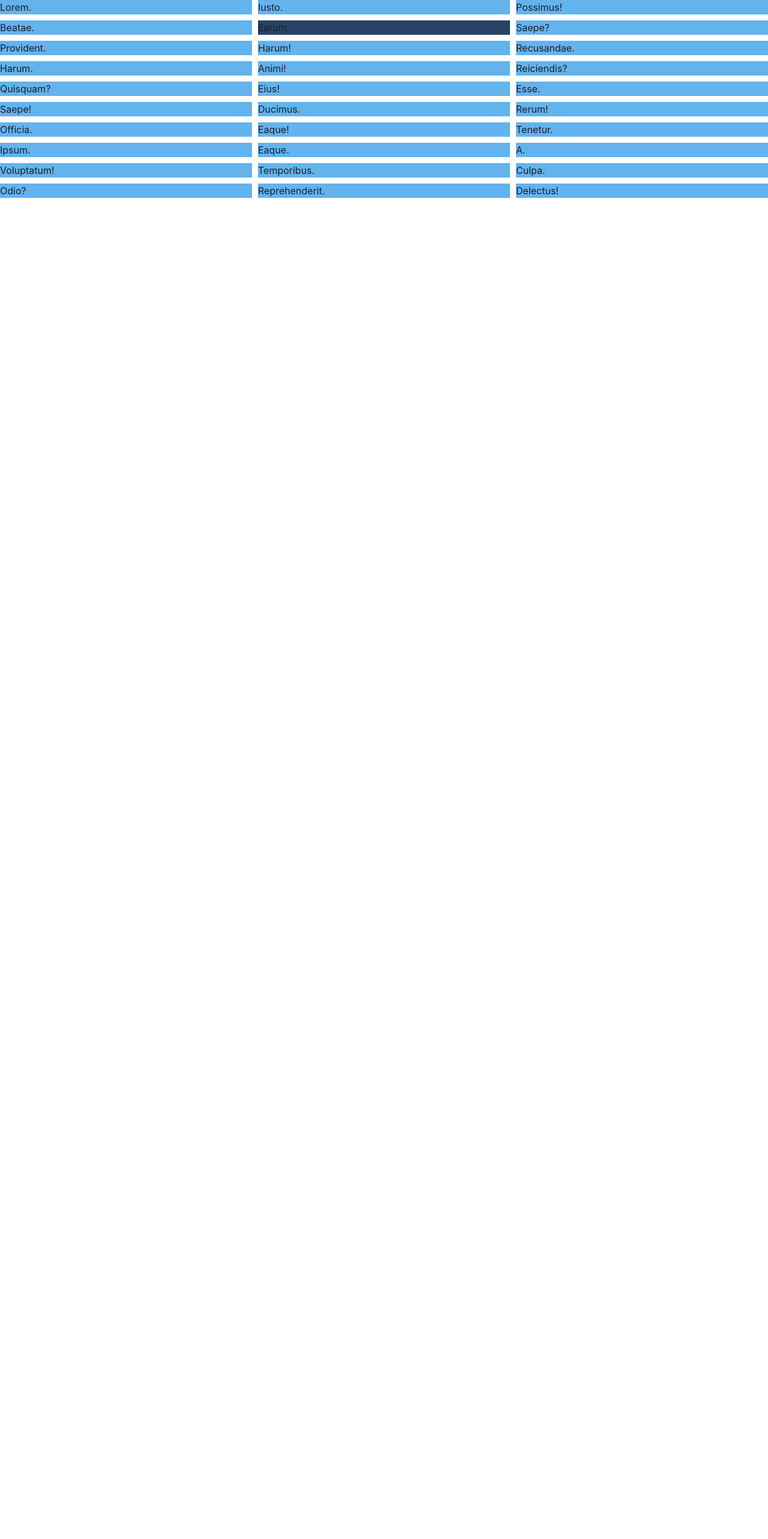
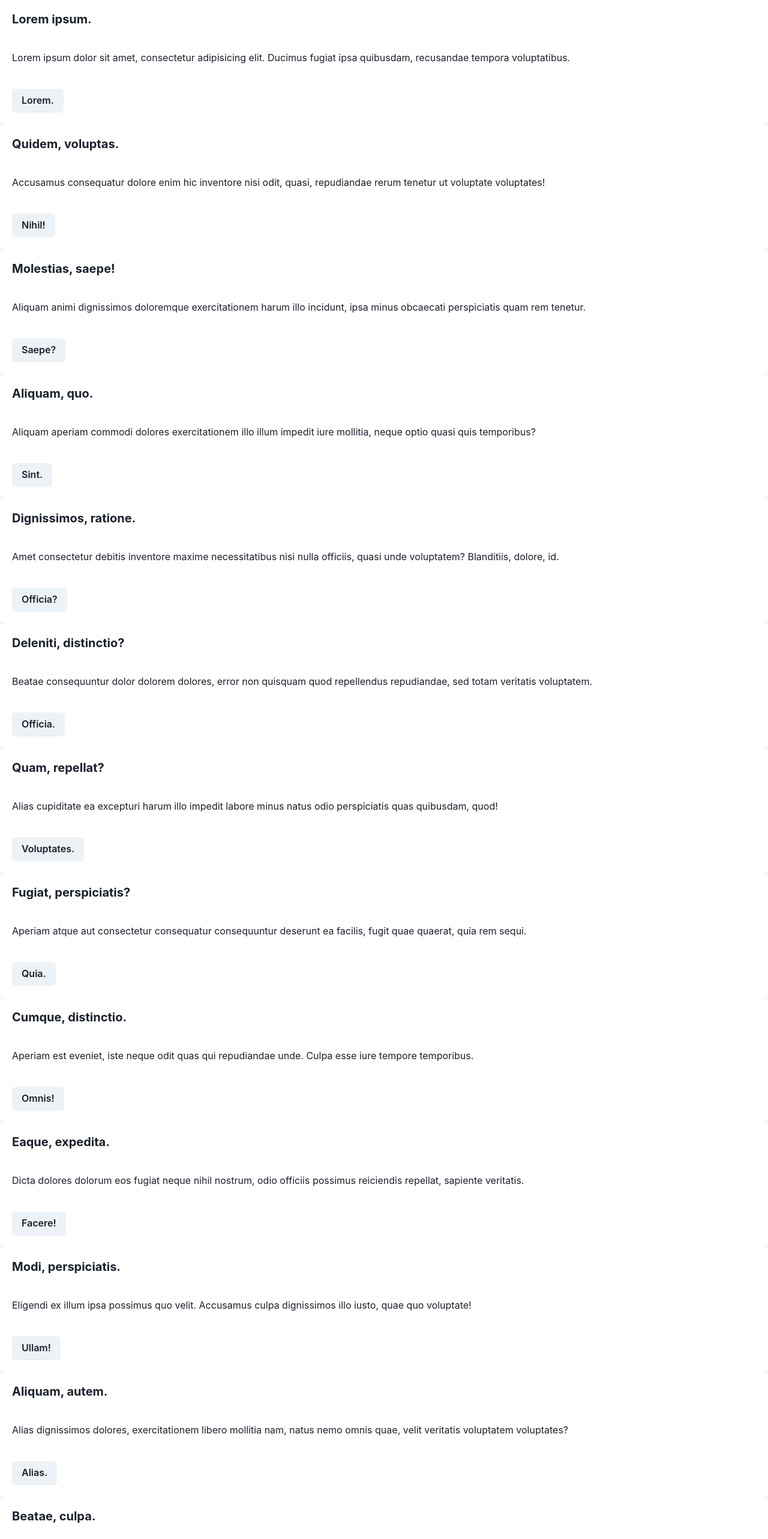
Before and after one commit to yel106/react20231031, a React (Create React App) app: page / in a window 1280 px wide. Shown: the top 2566 px of the page at 60% size. Before the commit the page ends 800 px from the top, so only its background shows below. Built offline with nearby package versions, Linux system fonts and the light colour scheme.

Commit message:
card 사용

```diff
--- a/src/App.js
+++ b/src/App.js
@@ -1,49 +1,381 @@
-import { Box, Flex, SimpleGrid } from "@chakra-ui/react";
+import {
+  Box,
+  Card,
+  CardBody,
+  CardFooter,
+  CardHeader,
+  Flex,
+  Heading,
+  SimpleGrid,
+  Button,
+} from "@chakra-ui/react";
 
 function App() {
   return (
     <>
-      <SimpleGrid spacing={"10px"} columns={{ base: 2, md: 3, "2xl": 6 }}>
-        {" "}
-        {/*작을때 2개컬럼으로 보이고, 커지면 3개로 보이게*/}
-        {/*
-         base: "0em", // 0px
-          sm: "30em", // ~480px. em is a relative unit and is dependant on the font size.
-  md: "48em", // ~768px
-  lg: "62em", // ~992px
-  xl: "80em", // ~1280px
-        {/*Box[bg="blue.300"]*30>lorem1*/}
-        <Box bg="blue.300">Lorem.</Box>
-        <Box bg="blue.300">Iusto.</Box>
-        <Box bg="blue.300">Possimus!</Box>
-        <Box bg="blue.300">Beatae.</Box>
-        <Box bg="blue.800">Earum.</Box>
-        <Box bg="blue.300">Saepe?</Box>
-        <Box bg="blue.300">Provident.</Box>
-        <Box bg="blue.300">Harum!</Box>
-        <Box bg="blue.300">Recusandae.</Box>
-        <Box bg="blue.300">Harum.</Box>
-        <Box bg="blue.300">Animi!</Box>
-        <Box bg="blue.300">Reiciendis?</Box>
-        <Box bg="blue.300">Quisquam?</Box>
-        <Box bg="blue.300">Eius!</Box>
-        <Box bg="blue.300">Esse.</Box>
-        <Box bg="blue.300">Saepe!</Box>
-        <Box bg="blue.300">Ducimus.</Box>
-        <Box bg="blue.300">Rerum!</Box>
-        <Box bg="blue.300">Officia.</Box>
-        <Box bg="blue.300">Eaque!</Box>
-        <Box bg="blue.300">Tenetur.</Box>
-        <Box bg="blue.300">Ipsum.</Box>
-        <Box bg="blue.300">Eaque.</Box>
-        <Box bg="blue.300">A.</Box>
-        <Box bg="blue.300">Voluptatum!</Box>
-        <Box bg="blue.300">Temporibus.</Box>
-        <Box bg="blue.300">Culpa.</Box>
-        <Box bg="blue.300">Odio?</Box>
-        <Box bg="blue.300">Reprehenderit.</Box>
-        <Box bg="blue.300">Delectus!</Box>
-      </SimpleGrid>
+      <SimpleGrid gap={3} columns={{ base: 1, md: 3, xl: 6 }}></SimpleGrid>
+      {/*Card*30>CardHeader>Heading[size="md"]>lorem2^^CardBody>lorem15*/}
+      {/*Card*30>CardHeader>Heading[size="md"]>lorem2^^CardBody>lorem15^CardFooter>Button>lorem1*/}
+      <Card>
+        <CardHeader>
+          <Heading size="md">Lorem ipsum.</Heading>
+        </CardHeader>
+        <CardBody>
+          Lorem ipsum dolor sit amet, consectetur adipisicing elit. Ducimus
+          fugiat ipsa quibusdam, recusandae tempora voluptatibus.
+        </CardBody>
+        <CardFooter>
+          <Button>Lorem.</Button>
+        </CardFooter>
+      </Card>
+      <Card>
+        <CardHeader>
+          <Heading size="md">Quidem, voluptas.</Heading>
+        </CardHeader>
+        <CardBody>
+          Accusamus consequatur dolore enim hic inventore nisi odit, quasi,
+          repudiandae rerum tenetur ut voluptate voluptates!
+        </CardBody>
+        <CardFooter>
+          <Button>Nihil!</Button>
+        </CardFooter>
+      </Card>
+      <Card>
+        <CardHeader>
+          <Heading size="md">Molestias, saepe!</Heading>
+        </CardHeader>
+        <CardBody>
+          Aliquam animi dignissimos doloremque exercitationem harum illo
+          incidunt, ipsa minus obcaecati perspiciatis quam rem tenetur.
+        </CardBody>
+        <CardFooter>
+          <Button>Saepe?</Button>
+        </CardFooter>
+      </Card>
+      <Card>
+        <CardHeader>
+          <Heading size="md">Aliquam, quo.</Heading>
+        </CardHeader>
+        <CardBody>
+          Aliquam aperiam commodi dolores exercitationem illo illum impedit iure
+          mollitia, neque optio quasi quis temporibus?
+        </CardBody>
+        <CardFooter>
+          <Button>Sint.</Button>
+        </CardFooter>
+      </Card>
+      <Card>
+        <CardHeader>
+          <Heading size="md">Dignissimos, ratione.</Heading>
+        </CardHeader>
+        <CardBody>
+          Amet consectetur debitis inventore maxime necessitatibus nisi nulla
+          officiis, quasi unde voluptatem? Blanditiis, dolore, id.
+        </CardBody>
+        <CardFooter>
+          <Button>Officia?</Button>
+        </CardFooter>
+      </Card>
+      <Card>
+        <CardHeader>
+          <Heading size="md">Deleniti, distinctio?</Heading>
+        </CardHeader>
+        <CardBody>
+          Beatae consequuntur dolor dolorem dolores, error non quisquam quod
+          repellendus repudiandae, sed totam veritatis voluptatem.
+        </CardBody>
+        <CardFooter>
+          <Button>Officia.</Button>
+        </CardFooter>
+      </Card>
+      <Card>
+        <CardHeader>
+          <Heading size="md">Quam, repellat?</Heading>
+        </CardHeader>
+        <CardBody>
+          Alias cupiditate ea excepturi harum illo impedit labore minus natus
+          odio perspiciatis quas quibusdam, quod!
+        </CardBody>
+        <CardFooter>
+          <Button>Voluptates.</Button>
+        </CardFooter>
+      </Card>
+      <Card>
+        <CardHeader>
+          <Heading size="md">Fugiat, perspiciatis?</Heading>
+        </CardHeader>
+        <CardBody>
+          Aperiam atque aut consectetur consequatur consequuntur deserunt ea
+          facilis, fugit quae quaerat, quia rem sequi.
+        </CardBody>
+        <CardFooter>
+          <Button>Quia.</Button>
+        </CardFooter>
+      </Card>
+      <Card>
+        <CardHeader>
+          <Heading size="md">Cumque, distinctio.</Heading>
+        </CardHeader>
+        <CardBody>
+          Aperiam est eveniet, iste neque odit quas qui repudiandae unde. Culpa
+          esse iure tempore temporibus.
+        </CardBody>
+        <CardFooter>
+          <Button>Omnis!</Button>
+        </CardFooter>
+      </Card>
+      <Card>
+        <CardHeader>
+          <Heading size="md">Eaque, expedita.</Heading>
+        </CardHeader>
+        <CardBody>
+          Dicta dolores dolorum eos fugiat neque nihil nostrum, odio officiis
+          possimus reiciendis repellat, sapiente veritatis.
+        </CardBody>
+        <CardFooter>
+          <Button>Facere!</Button>
+        </CardFooter>
+      </Card>
+      <Card>
+        <CardHeader>
+          <Heading size="md">Modi, perspiciatis.</Heading>
+        </CardHeader>
+        <CardBody>
+          Eligendi ex illum ipsa possimus quo velit. Accusamus culpa dignissimos
+          illo iusto, quae quo voluptate!
+        </CardBody>
+        <CardFooter>
+          <Button>Ullam!</Button>
+        </CardFooter>
+      </Card>
+      <Card>
+        <CardHeader>
+          <Heading size="md">Aliquam, autem.</Heading>
+        </CardHeader>
+        <CardBody>
+          Alias dignissimos dolores, exercitationem libero mollitia nam, natus
+          nemo omnis quae, velit veritatis voluptatem voluptates?
+        </CardBody>
+        <CardFooter>
+          <Button>Alias.</Button>
+        </CardFooter>
+      </Card>
+      <Card>
+        <CardHeader>
+          <Heading size="md">Beatae, culpa.</Heading>
+        </CardHeader>
+        <CardBody>
+          Aliquid consectetur debitis distinctio dolores doloribus, inventore
+          non perferendis sint, suscipit tenetur ullam voluptate voluptatum.
+        </CardBody>
+        <CardFooter>
+          <Button>Asperiores.</Button>
+        </CardFooter>
+      </Card>
+      <Card>
+        <CardHeader>
+          <Heading size="md">Porro, temporibus!</Heading>
+        </CardHeader>
+        <CardBody>
+          Aut earum optio sequi vero! Error maiores neque perspiciatis placeat
+          porro quisquam sapiente velit, voluptatibus.
+        </CardBody>
+        <CardFooter>
+          <Button>Eum.</Button>
+        </CardFooter>
+      </Card>
+      <Card>
+        <CardHeader>
+          <Heading size="md">Ab, magni!</Heading>
+        </CardHeader>
+        <CardBody>
+          Asperiores consequuntur, culpa cum deleniti et facere facilis
+          laudantium maiores molestiae pariatur, suscipit veniam vitae.
+        </CardBody>
+        <CardFooter>
+          <Button>Natus.</Button>
+        </CardFooter>
+      </Card>
+      <Card>
+        <CardHeader>
+          <Heading size="md">Aliquam, harum!</Heading>
+        </CardHeader>
+        <CardBody>
+          Amet, assumenda commodi consequatur cumque deleniti, exercitationem
+          laborum magni maxime mollitia placeat, ratione rerum voluptatum.
+        </CardBody>
+        <CardFooter>
+          <Button>Sunt.</Button>
+        </CardFooter>
+      </Card>
+      <Card>
+        <CardHeader>
+          <Heading size="md">Ipsam, omnis?</Heading>
+        </CardHeader>
+        <CardBody>
+          Aspernatur at consequatur dolor ea eveniet ipsum libero nemo, saepe
+          ullam voluptate. Maxime nulla, perferendis.
+        </CardBody>
+        <CardFooter>
+          <Button>Quo.</Button>
+        </CardFooter>
+      </Card>
+      <Card>
+        <CardHeader>
+          <Heading size="md">Commodi, libero!</Heading>
+        </CardHeader>
+        <CardBody>
+          A, earum, eligendi ex facere mollitia nihil nobis perspiciatis
+          praesentium, qui ratione sint sit unde?
+        </CardBody>
+        <CardFooter>
+          <Button>Unde.</Button>
+        </CardFooter>
+      </Card>
+      <Card>
+        <CardHeader>
+          <Heading size="md">Eius, qui!</Heading>
+        </CardHeader>
+        <CardBody>
+          Aut deserunt dolor iure nisi obcaecati officiis optio perferendis,
+          provident quam, reiciendis rem sequi, tempora.
+        </CardBody>
+        <CardFooter>
+          <Button>Accusamus?</Button>
+        </CardFooter>
+      </Card>
+      <Card>
+        <CardHeader>
+          <Heading size="md">Blanditiis, maiores?</Heading>
+        </CardHeader>
+        <CardBody>
+          Aperiam cumque cupiditate eum facilis, natus nulla officiis quaerat
+          quia quibusdam repellat sequi soluta vel!
+        </CardBody>
+        <CardFooter>
+          <Button>Asperiores.</Button>
+        </CardFooter>
+      </Card>
+      <Card>
+        <CardHeader>
+          <Heading size="md">Assumenda, quia.</Heading>
+        </CardHeader>
+        <CardBody>
+          Autem cum deserunt esse excepturi, ipsa magni minus modi nesciunt,
+          porro quam quo quod veniam.
+        </CardBody>
+        <CardFooter>
+          <Button>Quod.</Button>
+        </CardFooter>
+      </Card>
+      <Card>
+        <CardHeader>
+          <Heading size="md">Earum, minima.</Heading>
+        </CardHeader>
+        <CardBody>
+          Accusantium adipisci aliquam, animi at deserunt doloribus error esse
+          harum iste nihil optio recusandae ut.
+        </CardBody>
+        <CardFooter>
+          <Button>Nam?</Button>
+        </CardFooter>
+      </Card>
+      <Card>
+        <CardHeader>
+          <Heading size="md">Explicabo, nostrum.</Heading>
+        </CardHeader>
+        <CardBody>
+          Adipisci earum eveniet ex id libero nisi odit porro quidem sequi sint
+          soluta tenetur, veritatis!
+        </CardBody>
+        <CardFooter>
+          <Button>Omnis.</Button>
+        </CardFooter>
+      </Card>
+      <Card>
+        <CardHeader>
+          <Heading size="md">Ea, inventore.</Heading>
+        </CardHeader>
+        <CardBody>
+          Consequatur deserunt eius est fuga incidunt ipsum magni, modi nemo
+          nihil quaerat quasi rerum sunt!
+        </CardBody>
+        <CardFooter>
+          <Button>Minus?</Button>
+        </CardFooter>
+      </Card>
+      <Card>
+        <CardHeader>
+          <Heading size="md">Iusto, laborum.</Heading>
+        </CardHeader>
+        <CardBody>
+          Adipisci aliquam amet delectus facilis inventore itaque, molestiae,
+          necessitatibus nihil numquam, perferendis sapiente sint vitae!
+        </CardBody>
+        <CardFooter>
+          <Button>Quaerat.</Button>
+        </CardFooter>
+      </Card>
+      <Card>
+        <CardHeader>
+          <Heading size="md">Accusantium, quae?</Heading>
+        </CardHeader>
+        <CardBody>
+          Alias at atque, blanditiis debitis, dignissimos facere harum ipsam
+          ipsum necessitatibus, nisi reiciendis vitae voluptatibus!
+        </CardBody>
+        <CardFooter>
+          <Button>Iste!</Button>
+        </CardFooter>
+      </Card>
+      <Card>
+        <CardHeader>
+          <Heading size="md">Blanditiis, suscipit?</Heading>
+        </CardHeader>
+        <CardBody>
+          Accusamus aliquid, beatae, dicta dolores doloribus, ducimus incidunt
+          inventore iure minima non possimus quidem voluptas?
+        </CardBody>
+        <CardFooter>
+          <Button>Voluptas.</Button>
+        </CardFooter>
+      </Card>
+      <Card>
+        <CardHeader>
+          <Heading size="md">Laboriosam, voluptates.</Heading>
+        </CardHeader>
+        <CardBody>
+          Cum labore laborum libero, magni nesciunt quidem? Animi cumque
+          cupiditate dolorum quaerat quam recusandae rem.
+        </CardBody>
+        <CardFooter>
+          <Button>Molestias?</Button>
+        </CardFooter>
+      </Card>
+      <Card>
+        <CardHeader>
+          <Heading size="md">Minus, nemo.</Heading>
+        </CardHeader>
+        <CardBody>
+          Ducimus ipsum maxime nam officiis praesentium qui veniam. Animi est
+          fugit magnam natus pariatur perferendis?
+        </CardBody>
+        <CardFooter>
+          <Button>Asperiores.</Button>
+        </CardFooter>
+      </Card>
+      <Card>
+        <CardHeader>
+          <Heading size="md">Ab, numquam.</Heading>
+        </CardHeader>
+        <CardBody>
+          Accusantium adipisci autem beatae dolore facilis fugit molestiae porro
+          quam quas qui unde, vel, voluptatibus?
+        </CardBody>
+        <CardFooter>
+          <Button>Tenetur!</Button>
+        </CardFooter>
+      </Card>
     </>
   );
 }
```
